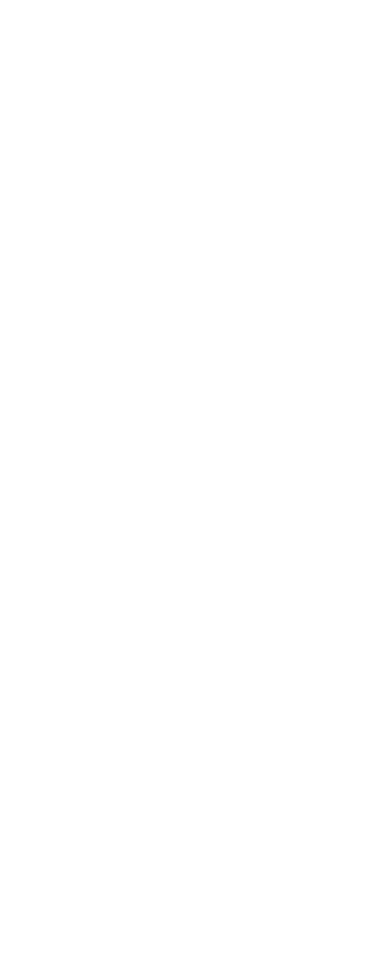
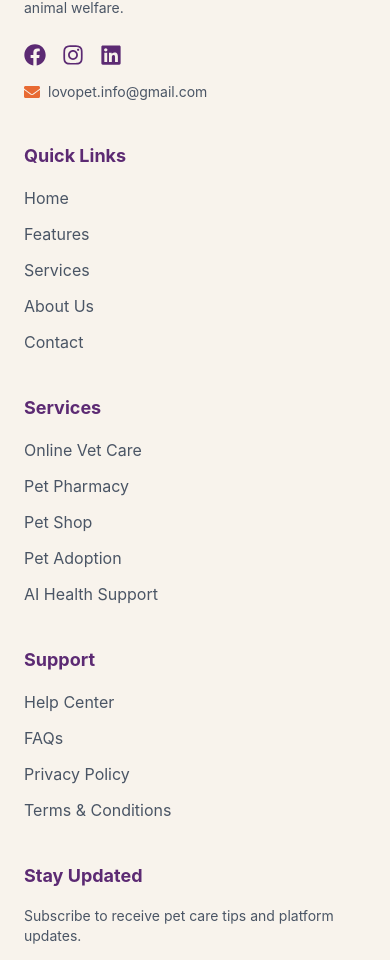
Before and after one commit to LovoPet-Technologies/LovoPet-Frontend, a React (Vite) app: page / in a window 390 px wide. Shown: the part 1013-1973 px from the top of the page. Before the commit the page ends 844 px from the top, so only its background shows below. Built offline with nearby package versions, Linux system fonts and the light colour scheme.

Commit message:
feat: create responsive footer component

```diff
--- a/package.json
+++ b/package.json
@@ -14,6 +14,7 @@
     "lucide-react": "^1.28.0",
     "react": "^19.2.8",
     "react-dom": "^19.2.8",
+    "react-icons": "^5.7.0",
     "react-router-dom": "^7.18.2",
     "tailwindcss": "^4.3.3"
   },
--- /dev/null
+++ b/src/components/homepage/Footer.jsx
@@ -0,0 +1,144 @@
+import {
+  FaFacebook,
+  FaInstagram,
+  FaLinkedin,
+  FaYoutube,
+  FaEnvelope,
+} from "react-icons/fa";
+
+function Footer() {
+  return (
+    <footer className="bg-[#F8F3EC] border-t border-[#E5D8C9]">
+      <div className="mx-auto w-full px-6 py-14">
+        <div className="grid gap-10 md:grid-cols-2 lg:grid-cols-5">
+          {/* Brand */}
+          <div>
+            <img src="/brandName.png" alt="LovoPet" className="h-10 w-auto" />
+
+            <p className="mt-5 text-sm leading-6 text-gray-600">
+              Connecting pets, veterinarians, rescuers and communities through
+              AI-powered healthcare and animal welfare.
+            </p>
+
+            <div className="mt-6">
+              <div className="flex items-center gap-4">
+                <a
+                  href="https://www.facebook.com/share/1St6eCttX4"
+                  target="_blank"
+                  rel="noopener noreferrer"
+                  className="text-[#5C2A73] transition-all duration-300 hover:scale-110 hover:text-[#E86A33]"
+                >
+                  <FaFacebook size={22} />
+                </a>
+
+                <a
+                  href="https://www.instagram.com/lovopetofficial"
+                  target="_blank"
+                  rel="noopener noreferrer"
+                  className="text-[#5C2A73] transition-all duration-300 hover:scale-110 hover:text-[#E86A33]"
+                >
+                  <FaInstagram size={22} />
+                </a>
+
+                <a
+                  href="https://www.linkedin.com/company/lovopetofficial"
+                  target="_blank"
+                  rel="noopener noreferrer"
+                  className="text-[#5C2A73] transition-all duration-300 hover:scale-110 hover:text-[#E86A33]"
+                >
+                  <FaLinkedin size={22} />
+                </a>
+              </div>
+
+              <div className="mt-4 flex items-center gap-2">
+                <FaEnvelope className="text-[#E86A33]" />
+
+                <a
+                  href="mailto:lovopet.info@gmail.com"
+                  className="text-sm text-gray-600 transition-colors hover:text-[#E86A33]"
+                >
+                  lovopet.info@gmail.com
+                </a>
+              </div>
+            </div>
+          </div>
+
+          {/* Quick Links */}
+          <div>
+            <h3 className="mb-4 text-lg font-bold text-[#5C2A73]">
+              Quick Links
+            </h3>
+
+            <ul className="space-y-3 text-gray-600">
+              <li>
+                <a href="/">Home</a>
+              </li>
+              <li>
+                <a href="#features">Features</a>
+              </li>
+              <li>
+                <a href="#services">Services</a>
+              </li>
+              <li>
+                <a href="#about">About Us</a>
+              </li>
+              <li>
+                <a href="#contact">Contact</a>
+              </li>
+            </ul>
+          </div>
+
+          {/* Services */}
+          <div>
+            <h3 className="mb-4 text-lg font-bold text-[#5C2A73]">Services</h3>
+
+            <ul className="space-y-3 text-gray-600">
+              <li>Online Vet Care</li>
+              <li>Pet Pharmacy</li>
+              <li>Pet Shop</li>
+              <li>Pet Adoption</li>
+              <li>AI Health Support</li>
+            </ul>
+          </div>
+
+          {/* Support */}
+          <div>
+            <h3 className="mb-4 text-lg font-bold text-[#5C2A73]">Support</h3>
+
+            <ul className="space-y-3 text-gray-600">
+              <li>Help Center</li>
+              <li>FAQs</li>
+              <li>Privacy Policy</li>
+              <li>Terms & Conditions</li>
+            </ul>
+          </div>
+
+          {/* Newsletter */}
+          <div>
+            <h3 className="mb-4 text-lg font-bold text-[#5C2A73]">
+              Stay Updated
+            </h3>
+
+            <p className="mb-4 text-sm text-gray-600">
+              Subscribe to receive pet care tips and platform updates.
+            </p>
+
+            <div className="flex">
+              <input
+                type="email"
+                placeholder="Enter your email"
+                className="w-full rounded-l-lg border border-[#E5D8C9] px-4 py-3 outline-none"
+              />
+
+              <button className="rounded-r-lg bg-[#E86A33] px-4 text-white hover:bg-[#5C2A73]">
+                <FaEnvelope size={18} />
+              </button>
+            </div>
+          </div>
+        </div>
+      </div>
+    </footer>
+  );
+}
+
+export default Footer;
--- /dev/null
+++ b/src/components/homepage/Hero.jsx
@@ -0,0 +1,18 @@
+function Hero() {
+  return (
+    <div className="text-center pt-60">
+      <h1 className="text-5xl font-extrabold tracking-tight text-[#5C2A73]">
+        Welcome to <span className="text-[#E86A33]">Lovo</span>
+        <span className="text-[#5C2A73]">Pet</span>
+      </h1>
+
+      <p className="mt-4 text-lg text-gray-600">
+        AI-Powered Animal Care, Better Together.
+      </p>
+
+      <div className="mx-auto mt-6 h-1 w-20 rounded-full bg-[#E86A33]" />
+    </div>
+  );
+}
+
+export default Hero;
--- a/src/pages/HomePage.jsx
+++ b/src/pages/HomePage.jsx
@@ -1,19 +1,15 @@
+import Hero from "../components/homepage/Hero";
+import Footer from "../components/homepage/Footer";
+
 function HomePage() {
   return (
-    <main className="flex min-h-screen items-center justify-center bg-[#FDF8F2]">
-      <div className="text-center">
-        <h1 className="text-5xl font-extrabold tracking-tight text-[#5C2A73]">
-          Welcome to <span className="text-[#E86A33]">Lovo</span>
-          <span className="text-[#5C2A73]">Pet</span>
-        </h1>
+    <>
+      <main className="min-h-screen bg-[#FDF8F2]">
+        <Hero />
+      </main>
 
-        <p className="mt-4 text-lg text-gray-600">
-          AI-Powered Animal Care, Better Together.
-        </p>
-
-        <div className="mx-auto mt-6 h-1 w-20 rounded-full bg-[#E86A33]" />
-      </div>
-    </main>
+      <Footer />
+    </>
   );
 }
 
```
Also changed, not shown: 1 other file (tests, documents, lock files or other folders).
